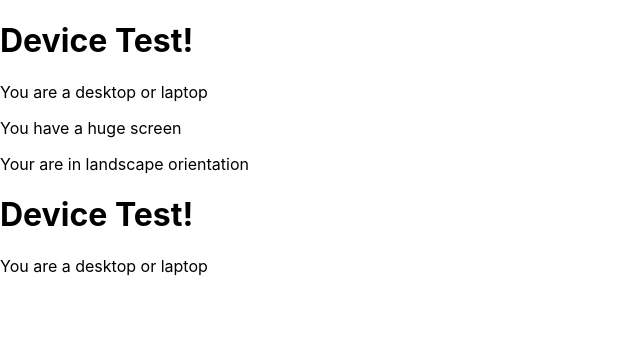
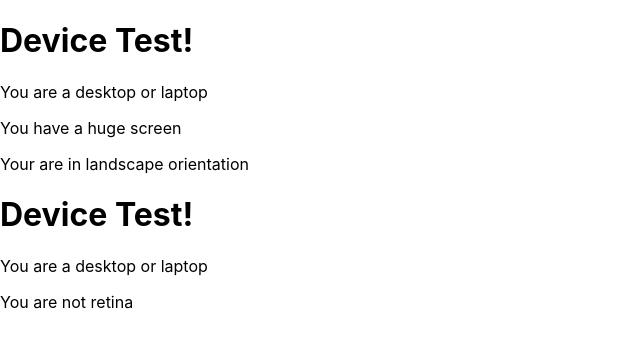
Before and after one commit to heyanniemoran/react-responsive, a React (Create React App) app: page / in a window 1280 px wide. Shown: the top 348 px of the page, without its empty margins (0-640 px from the left). Built offline with nearby package versions, Linux system fonts and the light colour scheme.

Commit message:
Добавила возможность отрисовки компонента, если условие не выполнилось

```diff
--- a/src/Main.tsx
+++ b/src/Main.tsx
@@ -31,7 +31,11 @@ export const Main = () => {
             <p>You also have a huge screen</p>
           </MediaQuery>
         </MediaQuery>
-        <MediaQuery minResolution="2dppx">123</MediaQuery>
+        <MediaQuery minResolution="1.5dppx">
+          {(matches) =>
+            matches ? <p>You are retina</p> : <p>You are not retina</p>
+          }
+        </MediaQuery>
       </div>
     </div>
   );
--- a/src/Responsive.tsx
+++ b/src/Responsive.tsx
@@ -14,22 +14,31 @@ export default function useMediaQuery(obj: { query: string }) {
   return state;
 }
 
-export function MediaQuery(props: any) {
+interface MediaProps {
+  orientation?: string;
+  minWidth?: number;
+  maxWidth?: number;
+  minHeight?: number;
+  maxHeight?: number;
+  minResolution?: string | number;
+  maxResolution?: string | number;
+  children: React.ReactNode | ((matches: boolean) => React.ReactNode);
+}
+
+export function MediaQuery(props: MediaProps) {
   const query_array = [];
-  const orientation: string = props.orientation;
+  const orientation = props.orientation;
   if (orientation) query_array.push("(orientation: " + orientation + ")");
-  const minWidth: string = props.minWidth;
+  const minWidth = props.minWidth;
   if (minWidth) query_array.push("(min-width: " + minWidth + "px)");
-  const maxWidth: string = props.maxWidth;
+  const maxWidth = props.maxWidth;
   if (maxWidth) query_array.push("(max-width: " + maxWidth + "px)");
-  const minHeight: string = props.minHeight;
+  const minHeight = props.minHeight;
   if (minHeight) query_array.push("(min-height: " + minHeight + "px)");
-  const maxHeight: string = props.maxHeight;
+  const maxHeight = props.maxHeight;
   if (maxHeight) query_array.push("(max-height: " + maxHeight + "px)");
-  // if (window.matchMedia("(max-height: " + maxHeight + ")").matches)
-  //   return <div>{props.children}</div>;
 
-  const minResolution: string | number = props.minResolution;
+  const minResolution = props.minResolution;
   if (minResolution)
     query_array.push(
       "(" +
@@ -40,7 +49,7 @@ export function MediaQuery(props: any) {
         minResolution +
         ")"
     );
-  const maxResolution: string | number = props.maxResolution;
+  const maxResolution = props.maxResolution;
   if (maxResolution)
     query_array.push(
       "(" +
@@ -53,9 +62,11 @@ export function MediaQuery(props: any) {
     );
 
   const query = query_array.join(" and ");
-  const res = useMediaQuery({ query: query });
-  // debugger;
-  if (!res) return null;
+  const matches = useMediaQuery({ query: query });
 
+  if (typeof props.children == "function")
+    return <div>{props.children(matches)}</div>;
+
+  if (!matches) return null;
   return <div>{props.children}</div>;
 }
```
